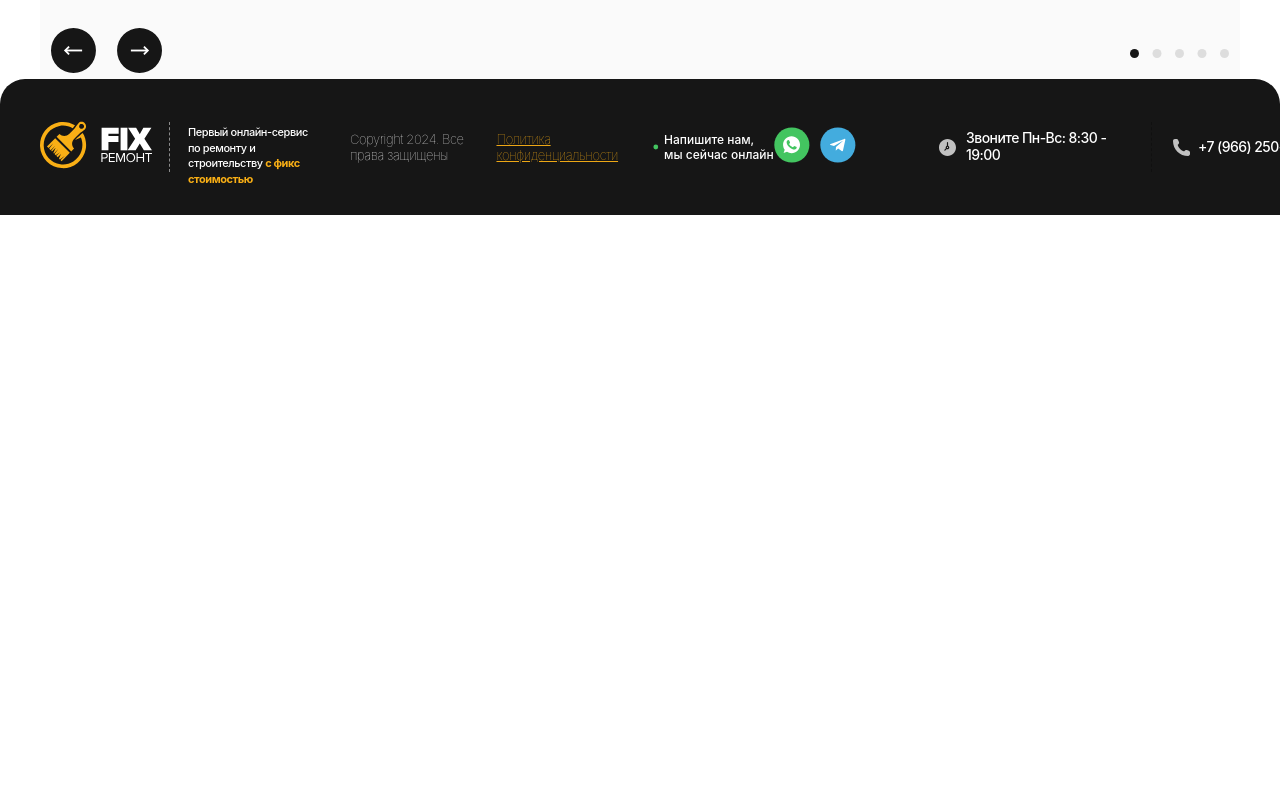
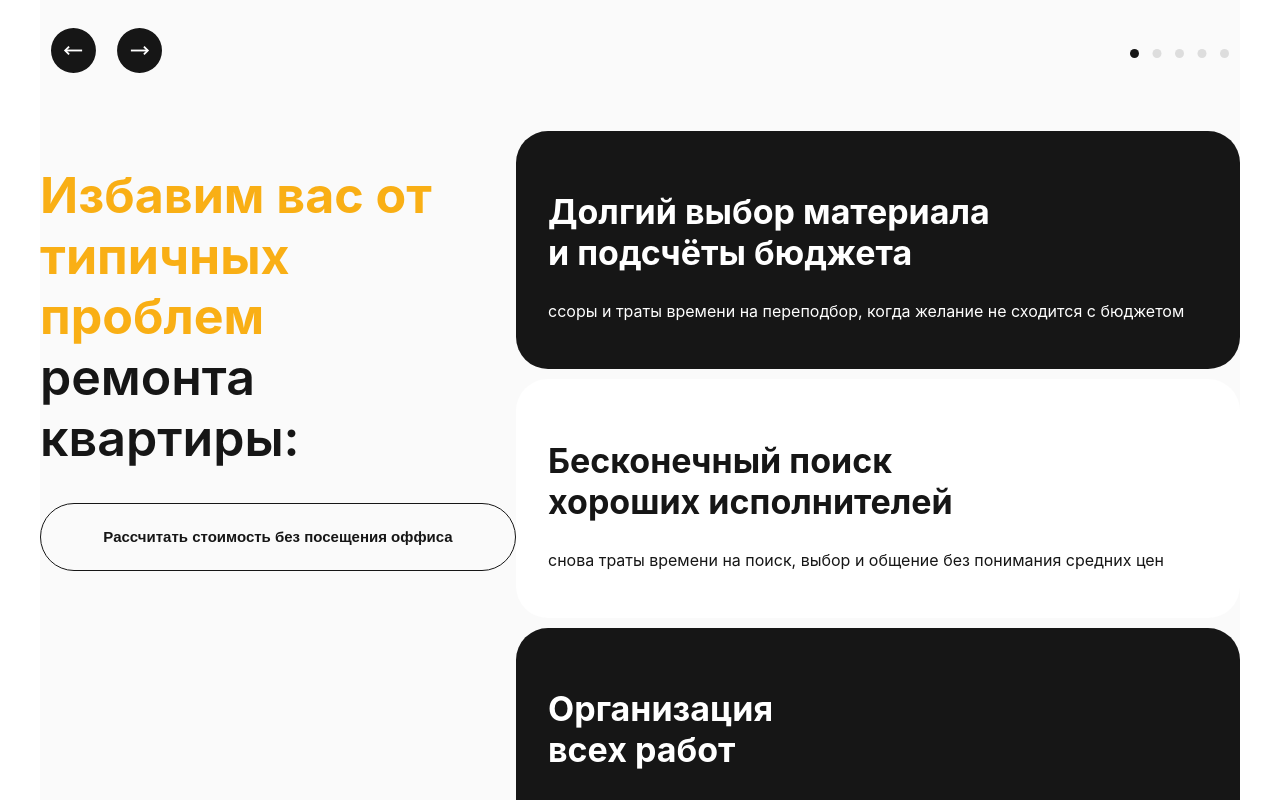
Before and after one commit to projacktor/FixR, a React (Vite) app: page /services/renovation in a window 1280 px wide. Shown: the part 1520-2320 px from the top of the page. Before the commit the page ends 1735 px from the top, so only its background shows below. Built offline with nearby package versions, Linux system fonts and the light colour scheme.

Commit message:
Fix Presentation style

```diff
--- /dev/null
+++ b/src/components/shared/Reason block/ReasonBlock.jsx
@@ -0,0 +1,14 @@
+import React from 'react';
+
+import "./style.scss";
+
+function ReasonBlock({text1, text2, description}) {
+    return (
+        <div className="reason_block">
+            <h2>{text1} <br/> {text2}</h2>
+            <p>{description}</p>
+        </div>
+    );
+}
+
+export default ReasonBlock;
--- /dev/null
+++ b/src/components/shared/Reason block/style.scss
@@ -0,0 +1,23 @@
+.reason_block {
+  width: 660px;
+  padding: 2rem;
+  border-radius: 32px;
+  background: #161616;
+  h2, p {
+    color: white;
+  }
+
+  h2 {
+    font-size: 34px;
+  }
+
+  &:nth-child(2n) {
+    background: white;
+    h2, p {
+      color: #161616;
+    }
+    p {
+      font-size: 16px;
+    }
+  }
+}
--- a/src/components/widgets/Presentation/style.scss
+++ b/src/components/widgets/Presentation/style.scss
@@ -30,22 +30,4 @@
 
 .check_button {
   width: 100%;
-  height: 10%;
-
-  display: flex;
-  flex-direction: row;
-  justify-content: center;
-  align-items: center;
-
-  box-sizing: border-box;
-  border: 0.06rem solid rgb(22, 22, 22);
-  border-radius: 31.25rem;
-  background: transparent;
-
-  color: rgb(22, 22, 22);
-  font-size: 1rem;
-  font-weight: 600;
-  line-height: 1.13rem;
-  letter-spacing: -3%;
-  text-align: center;
 }
--- a/src/components/widgets/Reasons List/ReasonsList.jsx
+++ b/src/components/widgets/Reasons List/ReasonsList.jsx
@@ -0,0 +1,43 @@
+import React from 'react';
+
+import "./style.scss";
+import CheckButton from "../../shared/buttons/CheckButton/CheckButton.jsx";
+import ReasonBlock from "../../shared/Reason block/ReasonBlock.jsx";
+
+function ReasonsList() {
+    return (
+        <div className="reasons_list">
+            <div id="left">
+                <h1>
+                    <b>Избавим вас от
+                        <br/>
+                        типичных проблем</b>
+                    <br/>
+                    ремонта квартиры:
+                </h1>
+                <CheckButton text="Рассчитать стоимость без посещения оффиса"/>
+            </div>
+
+            <div id="right">
+                <ReasonBlock text1="Долгий выбор материала"
+                             text2="и подсчёты бюджета"
+                             description="ссоры и траты времени на переподбор, когда желание не сходится с бюджетом"/>
+
+                <ReasonBlock text1="Бесконечный поиск"
+                             text2="хороших исполнителей"
+                             description="снова траты времени на поиск, выбор и общение без понимания средних цен"/>
+
+                <ReasonBlock text1="Организация"
+                             text2="всех работ"
+                             description="попытки выстроить очередность процессов без должного опыта"/>
+
+                <ReasonBlock text1="Организация"
+                             text2="всех работ"
+                             description="попытки выстроить очередность процессов без должного опыта"/>
+
+            </div>
+        </div>
+    );
+}
+
+export default ReasonsList;
--- a/src/components/widgets/Reasons List/style.scss
+++ b/src/components/widgets/Reasons List/style.scss
@@ -0,0 +1,19 @@
+.reasons_list {
+  display: flex;
+  flex-direction: row;
+  width: 100%;
+
+ #left {
+    width: 50%;
+   button {
+     width: 476px;
+     padding: 1.5rem;
+   }
+ }
+
+  #right {
+    display: flex;
+    flex-direction: column;
+    gap: 10px;
+  }
+}
--- a/src/pages/Renovation service/RenovationService.jsx
+++ b/src/pages/Renovation service/RenovationService.jsx
@@ -10,6 +10,7 @@ import rublIco from "../Home/static/icons/rublIcon.svg";
 import shieledIco from "../Home/static/icons/shiledIcon.svg";
 import lampIco from "../Home/static/icons/lampIcon.svg";
 import flagIco from "../Home/static/icons/flagIcon.svg";
+import ReasonsList from "../../components/widgets/Reasons List/ReasonsList.jsx";
 
 function RenovationService() {
     return (
@@ -26,6 +27,9 @@ function RenovationService() {
             <div id="self-renovation">
                 <SelfRenovation/>
             </div>
+            <div id="reasons_list">
+                <ReasonsList/>
+            </div>
         </main>
     );
 }
--- a/src/pages/Renovation service/style.scss
+++ b/src/pages/Renovation service/style.scss
@@ -1,7 +1,7 @@
 .renovation-service {
   gap: 52px;
 
-  #self-renovation {
+  #self-renovation, #reasons_list {
     width: 100%;
   }
 }
```
